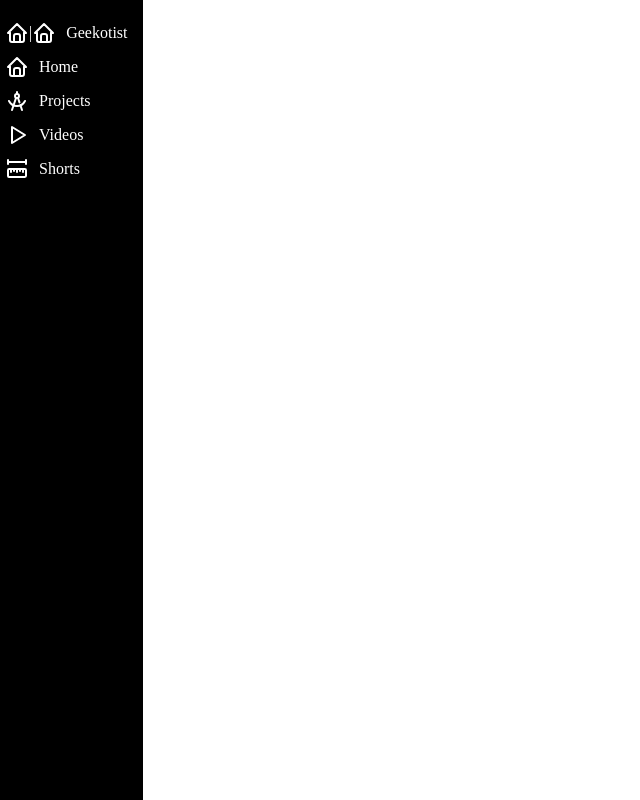
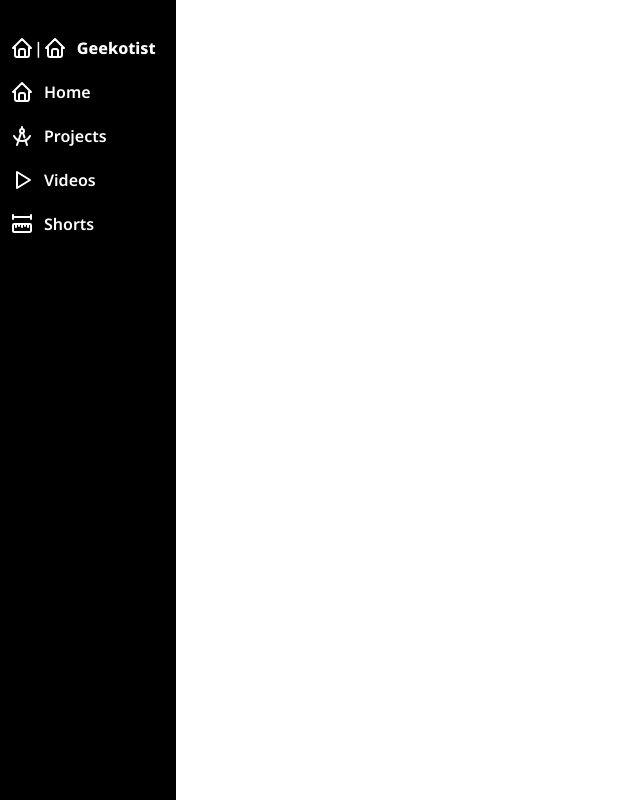
Before and after one commit to Camprowe/lewismcampbell-frontend-design, a plain HTML site: page index.html in a window 1280 px wide. Shown: the whole page, without its empty margins (0-640 px from the left). Drawn offline with Linux system fonts and the light colour scheme.

Commit message:
Noto Sans Added

```diff
--- a/index.html
+++ b/index.html
@@ -50,7 +50,7 @@
                                 <path d="M5 12v7a2 2 0 0 0 2 2h10a2 2 0 0 0 2 -2v-7"></path>
                                 <path d="M9 21v-6a2 2 0 0 1 2 -2h2a2 2 0 0 1 2 2v6"></path>
                              </svg>
-                            <span>Geekotist</span>
+                            <span class="brand">Geekotist</span>
                         </a>
                     </li>
                     <li>
--- a/styles/global.css
+++ b/styles/global.css
@@ -1,4 +1,9 @@
 @import "reset.css";
+@import url('https://fonts.googleapis.com/css2?family=Noto+Sans:wght@300;400;600;800&display=swap');
+
+body {
+    font-family: 'Noto Sans', sans-serif;
+}
 
 /* Header */
 header {
@@ -9,7 +14,7 @@ header {
 }
 
 header nav {
-
+    padding: 10px;
 }
 
 header nav ul {
@@ -18,7 +23,8 @@ header nav ul {
 }
 
 header nav ul li {
-    padding: 5px;
+    padding: 10px 0;
+    font-weight: 600;
 }
 
 header nav ul li a {
@@ -34,3 +40,7 @@ header nav ul li a img {
     width: 20px;
     height: 20px;
 }
+
+.brand {
+    font-weight: 800;
+}
```
